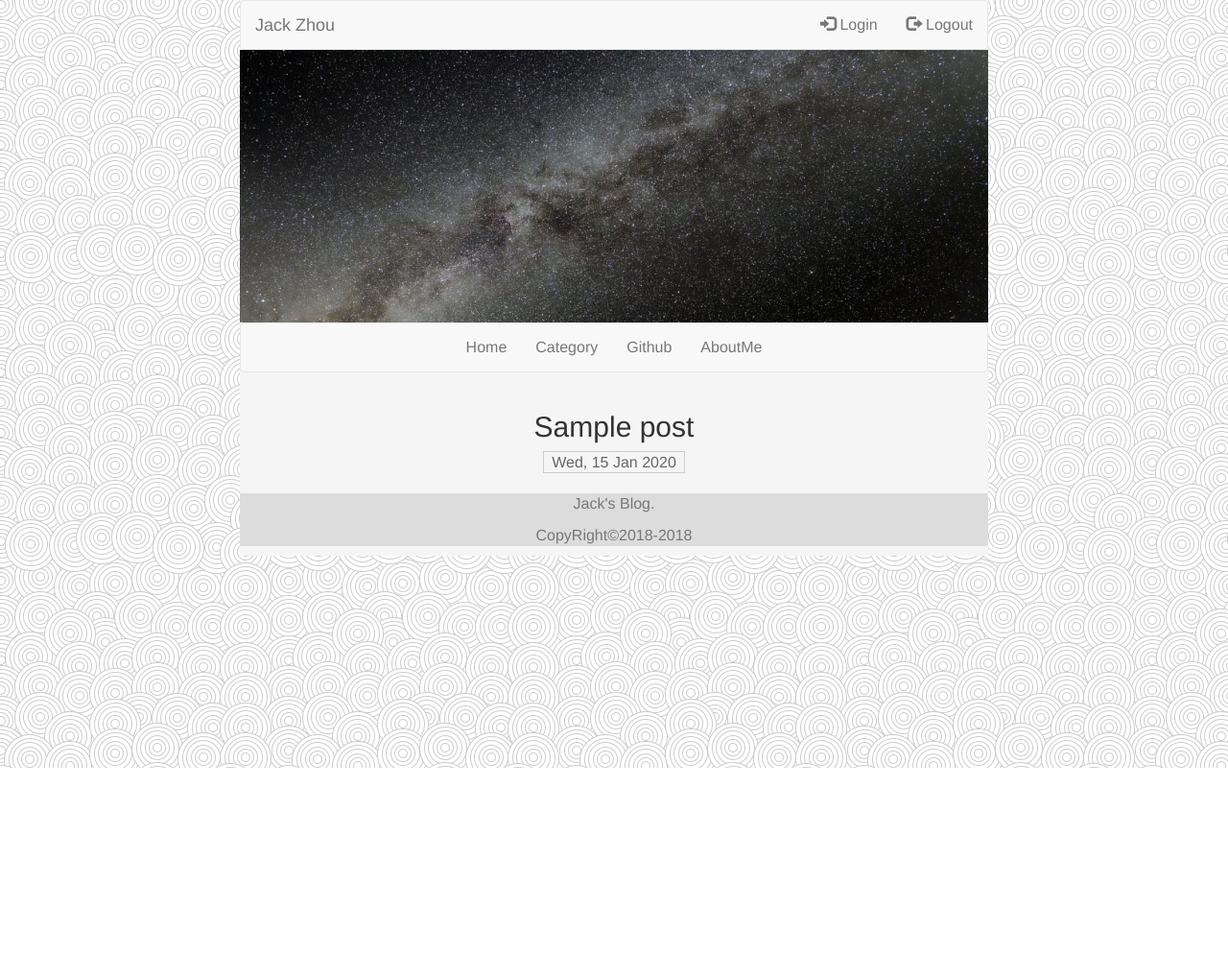
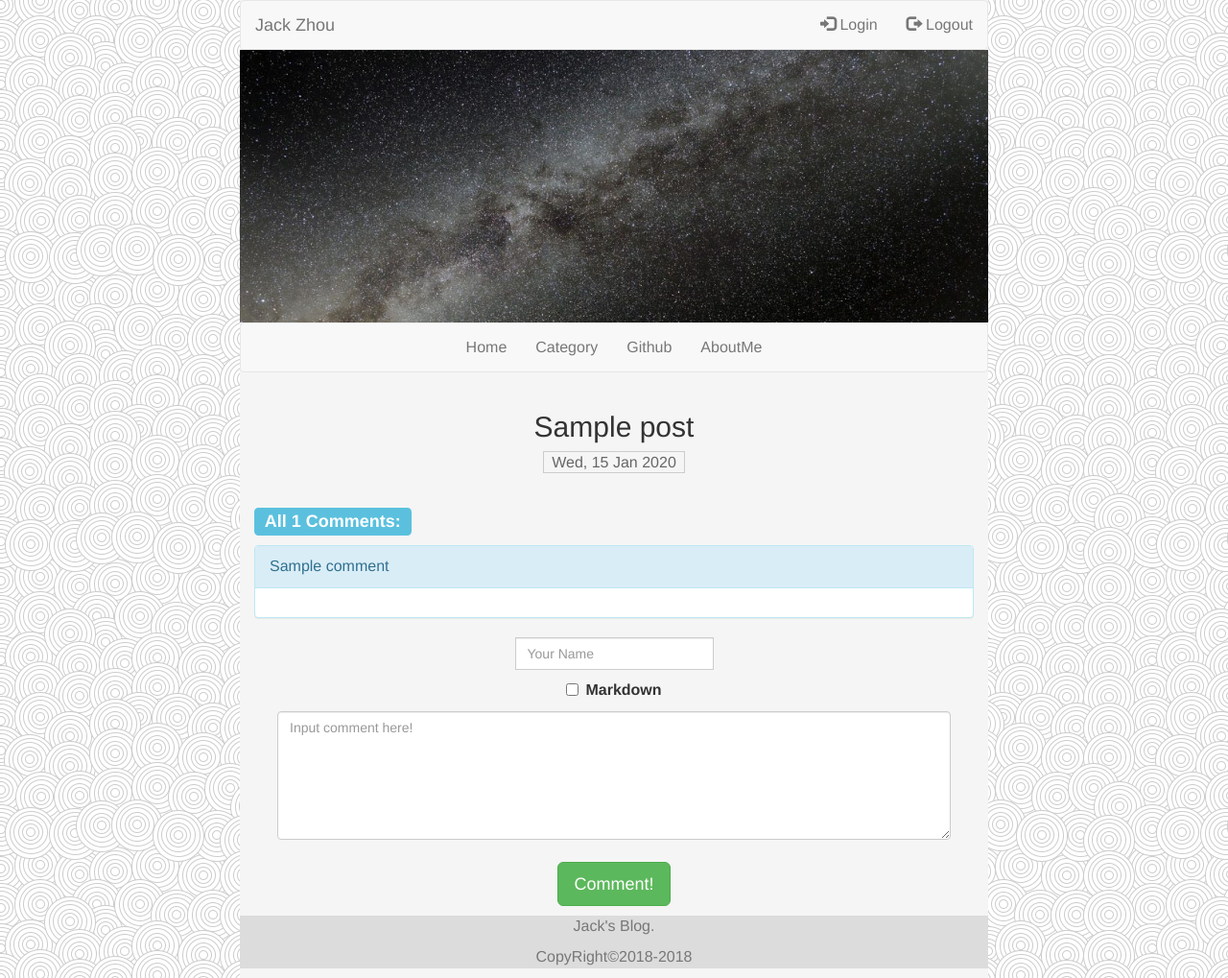
Before and after one commit to Jackmrzhou/Blog, a Flask app: page /p/1 in a window 1280 px wide. Shown: the whole page at 96% size. Before the commit the page ends 800 px from the top, so only its background shows below. Run offline with Flask 2, Linux system fonts and the light colour scheme; tables that the repository leaves empty hold one stand-in row (values such as "Sample post"); some libraries are stand-ins or nearby versions.

Commit message:
Add very simple comment system

```diff
--- a/app/apis.py
+++ b/app/apis.py
@@ -1,5 +1,5 @@
 from app import app
-from app.model import Post
+from app.model import Post, Comment
 from flask import jsonify, request
 from app import db
 @app.route("/api/p/<id>")
@@ -7,6 +7,7 @@
 	p = Post.query.filter_by(id = int(id)).first()
 	if p:
 		return jsonify({"status":1,
+			"id" : p.id,
 			"title" : p.title,
 			"content" : p.content,
 			"date" : p.date,
@@ -32,3 +33,20 @@
 				"next" : posts.has_next
 			})
 	return jsonify({"status":0})
+
+@app.route("/api/c/<id>")
+def comments(id):
+	cs = Post.query.filter_by(id = int(id)).first().comments
+	if cs:
+		return jsonify({
+				"status" : 1,
+				"comments" :[
+					{
+						"id":c.id,
+						"name":c.name,
+						"content":c.content,
+						"content_type":c.content_type
+					} for c in cs
+				]
+			})
+	return jsonify({"status":0})
--- a/app/forms.py
+++ b/app/forms.py
@@ -17,3 +17,9 @@
 
 class ManageForm(FlaskForm):
 	pass
+
+class CommentForm(FlaskForm):
+
+	name = StringField("Name", validators=[Length(min = 1, max = 32)])
+	content = StringField("Content", widget = TextArea())
+	is_md = BooleanField("Markdown")
--- a/app/static/personal/blog.css
+++ b/app/static/personal/blog.css
@@ -93,3 +93,22 @@
 img {
 	width: 100%;
 }
+
+div.post-body > hr{
+	border-top: 2px solid #999;
+}
+
+div.post-content > hr{
+	border-top: 2px solid #999;
+}
+
+div.comments{
+	position: relative;
+	margin: 30px 15px 15px 15px;
+}
+
+div.comment-info{
+	margin-top: 10px;
+	margin-bottom: 10px;
+	font-size: 24px;
+}
--- a/app/static/personal/blog.js
+++ b/app/static/personal/blog.js
@@ -26,6 +26,7 @@
             f.appendChild(c);
             f.appendChild(con);
             $("#Main").append(f);
+            $("#Main").append(render_comment(post.id, converter));
         }
     })
 }
@@ -170,3 +171,39 @@
         });
     };
 }
+
+function render_comment(id, converter) {
+    $.get("/api/c/" + String(id), function (comments) {
+        if (comments.status) {
+            var a = document.createElement("div");
+            a.className = "comments";
+            var info = document.createElement("div");
+            info.className = "comment-info";
+            var sp = document.createElement("span");
+            sp.className = "label label-info comment-info";
+            sp.innerText = "All " + comments.comments.length + " Comments:";
+            info.appendChild(sp);
+            a.appendChild(info);
+            for (let c of comments.comments) {
+                var f = document.createElement("div");
+                f.className = "panel panel-info";
+                var name = document.createElement("div");
+                name.className = "panel-heading";
+                name.innerText = c.name;
+                var content = document.createElement("div");
+                content.className = "panel-body";
+                if (c.content_type == "PlainText") {
+                    content.innerText = c.content;
+                }
+                else {
+                    content.innerHTML = converter.makeHtml(c.content);
+                }
+                f.appendChild(name);
+                f.appendChild(content);
+                a.appendChild(f);
+            }
+            $("#Main").append(a);
+        }
+        $("#post-comment").css("display", "block");
+    })
+}
--- a/app/templates/base.html
+++ b/app/templates/base.html
@@ -19,14 +19,22 @@
 			<div class="col-md-8 col-md-offset-2" style="background-color: whitesmoke; padding: 0;">
 				{% block head_content %}
 				{% endblock %}
-				<div class="blog-content">
-					{% block body_content %}
-					{% endblock %}
-				</div>
+				{% block body_content %}
+				{% endblock %}
 				{% block foot_content %}
 				{% endblock %}
 			</div>
 		</div>
 	</div>
+	<script>
+	var _hmt = _hmt || [];
+	(function() {
+	  var hm = document.createElement("script");
+	  hm.src = "https://hm.baidu.com/hm.js?f3535eb68c3e0e0cd64f99a21a54c104";
+	  var s = document.getElementsByTagName("script")[0];
+	  s.parentNode.insertBefore(hm, s);
+	})();
+	</script>
+
 </body>
 </html>
--- a/app/templates/post.html
+++ b/app/templates/post.html
@@ -14,6 +14,35 @@
 	<div class="post-content">
 	</div> -->
 </div>
+<div id="post-comment" style="display: none;">
+	<form method="POST">
+	{{form.hidden_tag()}}
+	<div>
+		<center>
+			<div class="input-group">
+				{{form.name(class="form-control", placeholder="Your Name", style="width:auto")}}
+			</div>
+			<div class="checkbox">
+				<label>
+					{{form.is_md()}}
+					<strong>Markdown</strong>
+				</label>
+			</div>
+		</center>
+	</div>
+	<div>
+		<center>
+			{{form.content(class="form-control", placeholder="Input comment here!",style="width:90%", rows="6")}}
+		</center>
+	</div>
+	<br>
+	<center>
+		<p>
+			<input class="btn btn-lg btn-success btn-block" type="submit" name="post" style="width: auto;" value="Comment!">
+		</p>
+	</center>
+</form>
+</div>
 {% endblock %}
 
 {% block foot_content %}
--- a/app/views.py
+++ b/app/views.py
@@ -85,9 +85,20 @@
 	logout_user()
 	return redirect("/")
 
-@app.route("/p/<post_id>")
+@app.route("/p/<post_id>", methods = ["POST", "GET"])
 def post(post_id):
-	return render_template("post.html")
+	form = forms.CommentForm()
+	if form.validate_on_submit():
+		c = Comment(
+			name = form.name.data,
+			content = form.content.data,
+			post = Post.query.filter_by(id = int(post_id)).first(),
+			content_type = "Markdown" if form.is_md.data else "PlainText"
+			)
+		db.session.add(c)
+		db.session.commit()
+		return redirect("/p/"+str(post_id))
+	return render_template("post.html", form = form)
 
 @app.route("/Category")
 def category():
@@ -107,6 +118,8 @@
 			if  f[k] == 'Delete':
 				try:
 					p = Post.query.filter_by(id=int(k.split('-')[1])).first()
+					for c in p.comments:
+						db.session.delete(c)
 					db.session.delete(p)
 					db.session.commit()
 				except:
```
Also changed, not shown: app/model.py (+13 -0 lines).
